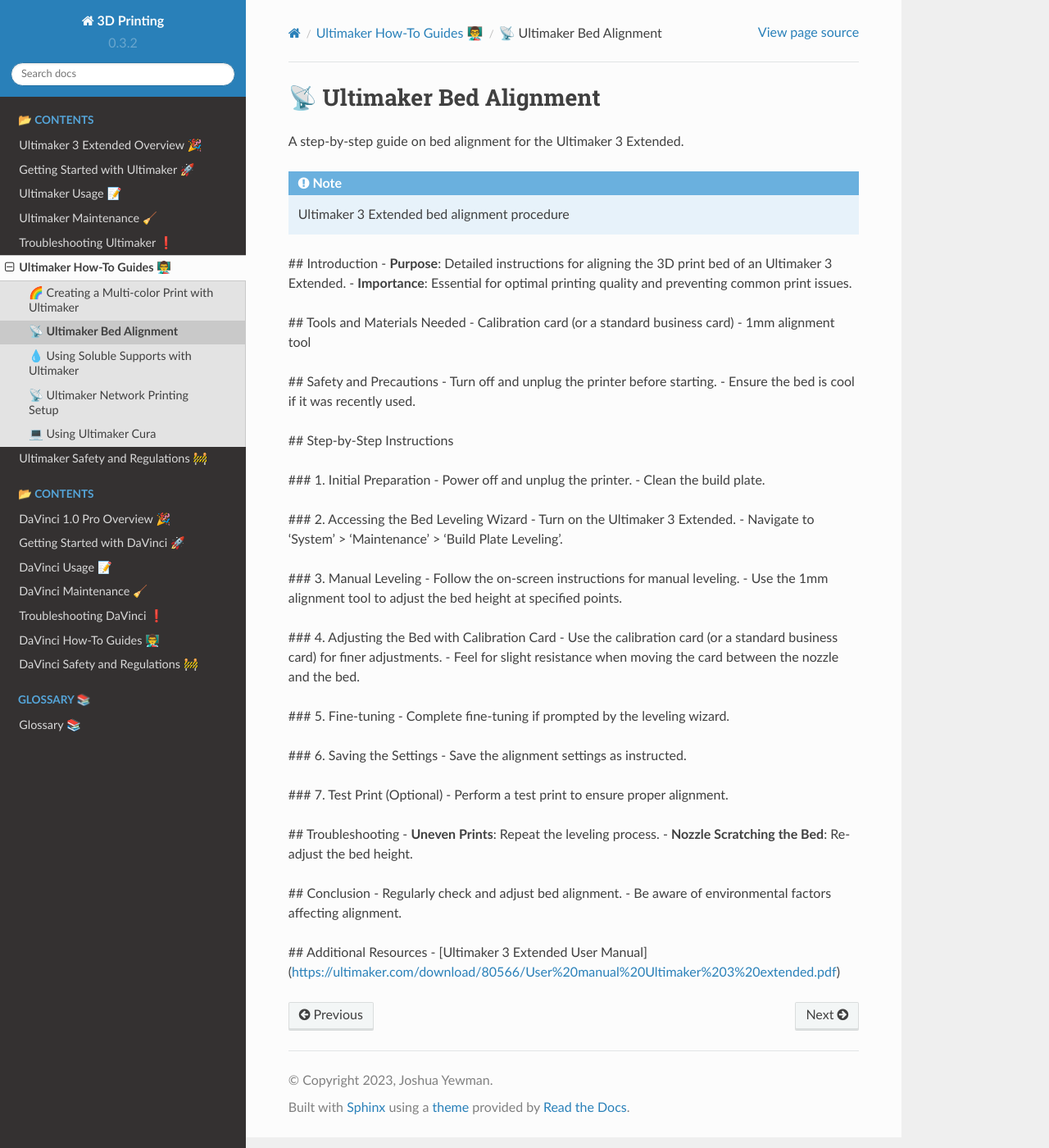
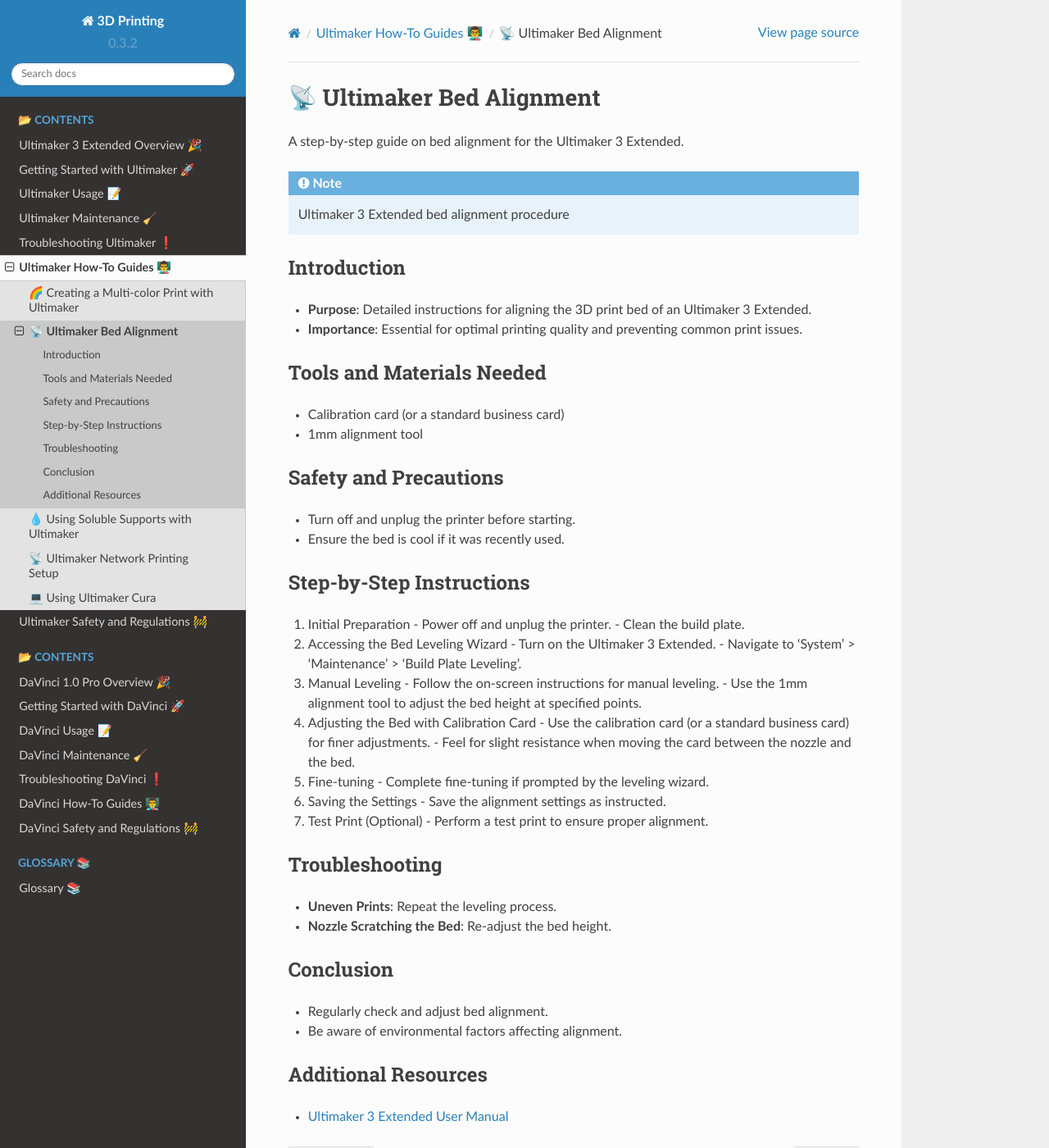
Before and after one commit to JYewman/gs-3dprint, a Sphinx documentation site: the page built from docs/source/ultimaker/how_to/bed_alignment.rst, in a window 1280 px wide and 1400 px high. Shown: the whole window at 82% size. Built offline with Sphinx 7.4.7 and the Read the Docs theme 2.0.0, drawn with Linux system fonts in a browser that asks for light colours; pages that are not in the unit, such as notebooks, are missing from menus.

Commit message:
Update bed_alignment.rst

```diff
--- a/docs/source/ultimaker/how_to/bed_alignment.rst
+++ b/docs/source/ultimaker/how_to/bed_alignment.rst
@@ -8,52 +8,65 @@ A step-by-step guide on bed alignment for the Ultimaker 3 Extended.
 
    Ultimaker 3 Extended bed alignment procedure
 
-## Introduction
+Introduction
+------------
+
 - **Purpose**: Detailed instructions for aligning the 3D print bed of an Ultimaker 3 Extended.
 - **Importance**: Essential for optimal printing quality and preventing common print issues.
 
-## Tools and Materials Needed
+Tools and Materials Needed
+--------------------------
+
 - Calibration card (or a standard business card)
 - 1mm alignment tool
 
-## Safety and Precautions
+Safety and Precautions
+----------------------
+
 - Turn off and unplug the printer before starting.
 - Ensure the bed is cool if it was recently used.
 
-## Step-by-Step Instructions
+Step-by-Step Instructions
+-------------------------
 
-### 1. Initial Preparation
-- Power off and unplug the printer.
-- Clean the build plate.
+1. Initial Preparation
+   - Power off and unplug the printer.
+   - Clean the build plate.
 
-### 2. Accessing the Bed Leveling Wizard
-- Turn on the Ultimaker 3 Extended.
-- Navigate to 'System' > 'Maintenance' > 'Build Plate Leveling'.
+2. Accessing the Bed Leveling Wizard
+   - Turn on the Ultimaker 3 Extended.
+   - Navigate to 'System' > 'Maintenance' > 'Build Plate Leveling'.
 
-### 3. Manual Leveling
-- Follow the on-screen instructions for manual leveling.
-- Use the 1mm alignment tool to adjust the bed height at specified points.
+3. Manual Leveling
+   - Follow the on-screen instructions for manual leveling.
+   - Use the 1mm alignment tool to adjust the bed height at specified points.
 
-### 4. Adjusting the Bed with Calibration Card
-- Use the calibration card (or a standard business card) for finer adjustments.
-- Feel for slight resistance when moving the card between the nozzle and the bed.
+4. Adjusting the Bed with Calibration Card
+   - Use the calibration card (or a standard business card) for finer adjustments.
+   - Feel for slight resistance when moving the card between the nozzle and the bed.
 
-### 5. Fine-tuning
-- Complete fine-tuning if prompted by the leveling wizard.
+5. Fine-tuning
+   - Complete fine-tuning if prompted by the leveling wizard.
 
-### 6. Saving the Settings
-- Save the alignment settings as instructed.
+6. Saving the Settings
+   - Save the alignment settings as instructed.
 
-### 7. Test Print (Optional)
-- Perform a test print to ensure proper alignment.
+7. Test Print (Optional)
+   - Perform a test print to ensure proper alignment.
 
-## Troubleshooting
+Troubleshooting
+---------------
+
 - **Uneven Prints**: Repeat the leveling process.
 - **Nozzle Scratching the Bed**: Re-adjust the bed height.
 
-## Conclusion
+Conclusion
+----------
+
 - Regularly check and adjust bed alignment.
 - Be aware of environmental factors affecting alignment.
 
-## Additional Resources
-- [Ultimaker 3 Extended User Manual](https://ultimaker.com/download/80566/User%20manual%20Ultimaker%203%20extended.pdf)
+Additional Resources
+--------------------
+
+- `Ultimaker 3 Extended User Manual <https://ultimaker.com/download/80566/User%20manual%20Ultimaker%203%20extended.pdf>`_
```
